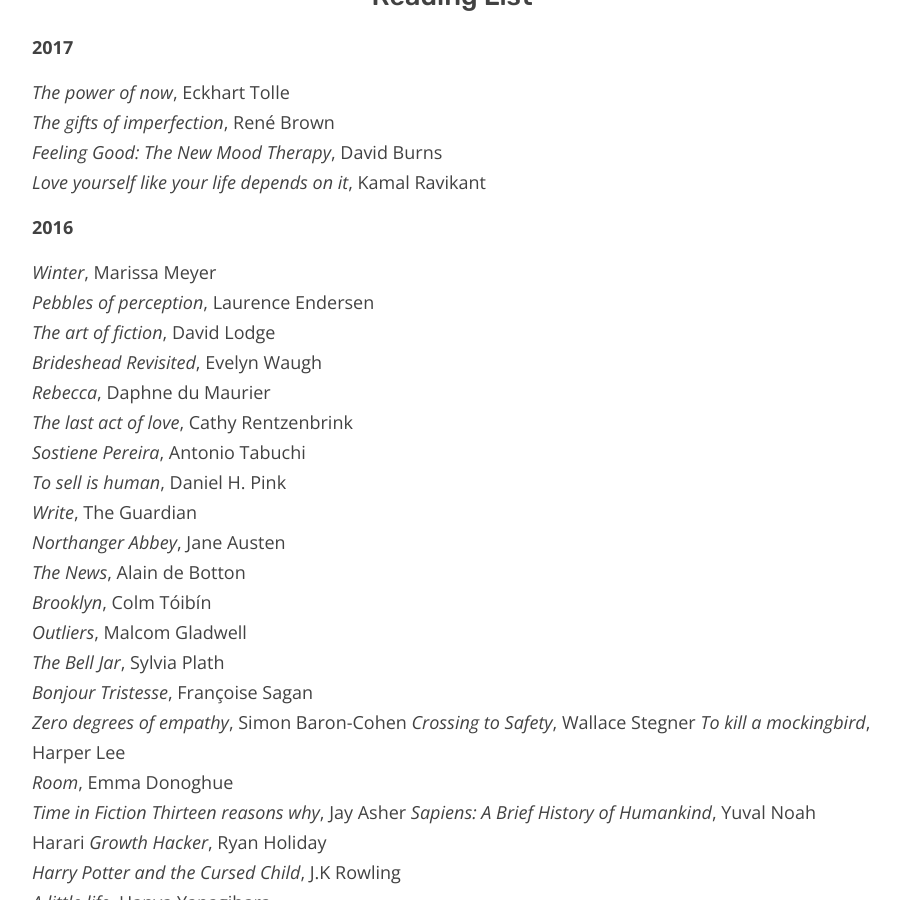
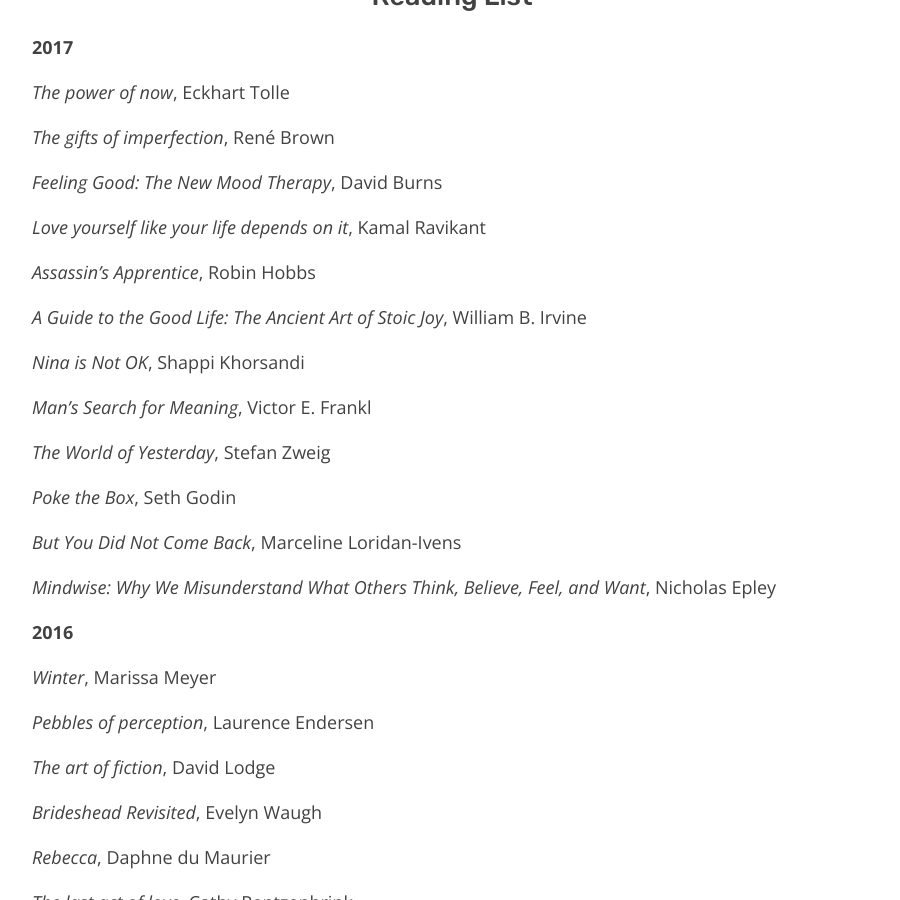
Before and after one commit to irenealgi/readbelow, a Jekyll site: the page built from reading list.md, in a window 1280 px wide and 900 px high, scrolled down 274 px. Shown: the whole window, without its empty margins (188-1088 px from the left). Built offline with Jekyll 4.4.1, drawn with Linux system fonts in a browser that asks for light colours.

Commit message:
Update from Forestry.io - reading list.md

```diff
--- a/reading list.md
+++ b/reading list.md
@@ -1,175 +1,331 @@
 ---
+layout: page
 title: Reading List
-layout: page
 ---
-
 **2017**
 
-_The power of now_,	Eckhart Tolle
-_The gifts of imperfection_,	René Brown
-_Feeling Good: The New Mood Therapy_,	David Burns
-_Love yourself like your life depends on it_,	Kamal Ravikant
+*The power of now*,	Eckhart Tolle
+
+*The gifts of imperfection*,	René Brown
+
+*Feeling Good: The New Mood Therapy*,	David Burns
+
+*Love yourself like your life depends on it*,	Kamal Ravikant
+
+*Assassin's Apprentice*, Robin Hobbs
+
+*A Guide to the Good Life: The Ancient Art of Stoic Joy*, William B. Irvine
+
+*Nina is Not OK*, Shappi Khorsandi
+
+*Man's Search for Meaning*, Victor E. Frankl
+
+*The World of Yesterday*, Stefan Zweig
+
+*Poke the Box*, Seth Godin
+
+*But You Did Not Come Back*, Marceline Loridan-Ivens
+
+*Mindwise: Why We Misunderstand What Others Think, Believe, Feel, and Want*, Nicholas Epley
 
 **2016**
 
-_Winter_, Marissa Meyer
-_Pebbles of perception_, Laurence Endersen
-_The art of fiction_, David Lodge
-_Brideshead Revisited_, Evelyn Waugh
-_Rebecca_, Daphne du Maurier
-_The last act of love_, Cathy Rentzenbrink
-_Sostiene Pereira_, Antonio Tabuchi
-_To sell is human_, Daniel H. Pink
-_Write_, The Guardian
-_Northanger Abbey_, Jane Austen
-_The News_, Alain de Botton
-_Brooklyn_, Colm Tóibín
-_Outliers_, Malcom Gladwell
-_The Bell Jar_, Sylvia Plath
-_Bonjour Tristesse_,	Françoise Sagan
-_Zero degrees of empathy_, Simon Baron-Cohen
-_Crossing to Safety_, Wallace Stegner
-_To kill a mockingbird_,	Harper Lee
-_Room_,	Emma Donoghue
-_Time in Fiction_
-_Thirteen reasons why_, Jay Asher
-_Sapiens: A Brief History of Humankind_, Yuval Noah Harari
-_Growth Hacker_,	Ryan Holiday
-_Harry Potter and the Cursed Child_,	J.K Rowling
-_A little life_,	Hanya Yanagihara
-_Thinking fast and slow_,	Daniel Kahneman
-_The Reader_,	Bernhard Schlink
+*Winter*, Marissa Meyer
+
+*Pebbles of perception*, Laurence Endersen
+
+*The art of fiction*, David Lodge
+
+*Brideshead Revisited*, Evelyn Waugh
+
+*Rebecca*, Daphne du Maurier
+
+*The last act of love*, Cathy Rentzenbrink
+
+*Sostiene Pereira*, Antonio Tabuchi
+
+*To sell is human*, Daniel H. Pink
+
+*Write*, The Guardian
+
+*Northanger Abbey*, Jane Austen
+
+*The News*, Alain de Botton
+
+*Brooklyn*, Colm Tóibín
+
+*Outliers*, Malcom Gladwell
+
+*The Bell Jar*, Sylvia Plath
+
+*Bonjour Tristesse*,	Françoise Sagan
+
+*Zero degrees of empathy*, Simon Baron-Cohen
+*Crossing to Safety*, Wallace Stegner
+*To kill a mockingbird*,	Harper Lee
+
+*Room*,	Emma Donoghue
+
+*Time in Fiction*
+*Thirteen reasons why*, Jay Asher
+*Sapiens: A Brief History of Humankind*, Yuval Noah Harari
+*Growth Hacker*,	Ryan Holiday
+
+*Harry Potter and the Cursed Child*,	J.K Rowling
+
+*A little life*,	Hanya Yanagihara
+
+*Thinking fast and slow*,	Daniel Kahneman
+
+*The Reader*,	Bernhard Schlink
 
 **2015**
 
-_The Miniaturist_, Jessie Burton
-_A Long Way Down_, Nick Hornby
-_Voyage in the Dark_, Jean Rhys
-_The Aftermath_, Rhidian Brook
-_Wonder_, R.J. Palacio
-_Twenty Thousand Streets Under the Sky_, Patrick Hamilton
-_Breaking Away_, Anna Gavalda
-_The Tiny Wife_, Andrew Kaufman
-_Me and You_, Niccolò Ammaniti
-_Academy Street_, Mary Costello
-_May We Be Forgiven_, A.M. Homes
-_Only Ever Yours_, Louise O'Neill
-_Moon Tiger_, Penelope Lively
-_Ada, or Ardor: A Family Chronicle_, Vladimir Nabokov
-_The Remains of the Day_, Kazuo Ishiguro
-_The kiss_, Anton Chekhov
-_Up at the Villa_, W. Somerset Maugham
-_Cloud Atlas_, David Mitchell
-_Living, Thinking, Looking: Essays_, Siri Hustvedt
-_Writer´s Diary_, Virginia and Leonard Woolf
-_Fairest (The Lunar Chronicles, #3.5)_, Marissa Meyer
-_The story of the night_, Colm Toibín
-_All the light we cannot see_, Anthony Doerr
-_Far from the madding crowd_, Thomas Hardy
-_On writing_, Stephen King
+*The Miniaturist*, Jessie Burton
+
+*A Long Way Down*, Nick Hornby
+
+*Voyage in the Dark*, Jean Rhys
+
+*The Aftermath*, Rhidian Brook
+
+*Wonder*, R.J. Palacio
+
+*Twenty Thousand Streets Under the Sky*, Patrick Hamilton
+
+*Breaking Away*, Anna Gavalda
+
+*The Tiny Wife*, Andrew Kaufman
+
+*Me and You*, Niccolò Ammaniti
+
+*Academy Street*, Mary Costello
+
+*May We Be Forgiven*, A.M. Homes
+
+*Only Ever Yours*, Louise O'Neill
+
+*Moon Tiger*, Penelope Lively
+
+*Ada, or Ardor: A Family Chronicle*, Vladimir Nabokov
+
+*The Remains of the Day*, Kazuo Ishiguro
+
+*The kiss*, Anton Chekhov
+
+*Up at the Villa*, W. Somerset Maugham
+
+*Cloud Atlas*, David Mitchell
+
+*Living, Thinking, Looking: Essays*, Siri Hustvedt
+
+*Writer´s Diary*, Virginia and Leonard Woolf
+
+*Fairest (The Lunar Chronicles, #3.5)*, Marissa Meyer
+
+*The story of the night*, Colm Toibín
+
+*All the light we cannot see*, Anthony Doerr
+
+*Far from the madding crowd*, Thomas Hardy
+
+*On writing*, Stephen King
 
 **2014**
 
-_We Need to Talk About Kevin_,	Lionel Shriver
-_Estupor y temblores_,	Amélie Nothomb
-_Miss Pettigrew Lives For A Day_,	Winifred Watson
-_The Years_,	Virginia Woolf
-_Cress (The Lunar Chronicles, #3)_,	Marissa Meyer
-_Goodbye Tsugumi_,	Banana Yoshimoto
-_Las vidas privadas de Pippa Lee_,	Rebecca Miller
-_Before I go to sleep_,	S.J. Watson
-_The Cuckoo's Calling_,	Robert Galbraith
-_Sweet tooth_,	Ian McEwan
-_Every Day_,	David Leviathan
-_Z: Zelda Fitzgerald_,	Therese Anne Fowler
-_One step too far_,	Tina Seskis
-_Annabel_,	Kathleen Winter
-_The girl with all the gifts_,	M.R. Carey
-_Jack_,	A.M Homes
-_The Fault in Our Stars_,	John Green
-_The Summer Without Men_,	Siri Hustvedt
-_The Spectacular Now_,	Tim Tharp
-_The Illusion of Separateness_,	Simon Van Booy
-_The Woman in Black_,	Susan Hill
-_Metroland_,	Julian Barnes
-_White Horse_,	Yan Ge
-_Thirst for Love_,	Yukio Mishima
-_Stoner_,	John Williams
-_The End of the Affair_,	Graham Greene
-_You're not proper_,	Tariq Mehmood
-_The silent striker_,	Peter Khalu
-_We are all completely beside ourselves_,	Karen Joy Fowler
-_The Virgins_,	Pamela Erens
-_If I stay_,	Gayle Forman
-_Where she went_,	Gayle Forman
-_Brewster_,	Mark Slouka
-_Being Me_,	Peter Khalu
-_The misunderstanding_,	Irène Némirovsky
-_The Buddha in the Attic_,	Julie Otsuka
-_The shock of the fall_,	Nathan Filer
-_Under the skin_,	Michel Faber
-_Bound to secrecy_,	Vamba Sherif
+*We Need to Talk About Kevin*,	Lionel Shriver
+
+*Estupor y temblores*,	Amélie Nothomb
+
+*Miss Pettigrew Lives For A Day*,	Winifred Watson
+
+*The Years*,	Virginia Woolf
+
+*Cress (The Lunar Chronicles, #3)*,	Marissa Meyer
+
+*Goodbye Tsugumi*,	Banana Yoshimoto
+
+*Las vidas privadas de Pippa Lee*,	Rebecca Miller
+
+*Before I go to sleep*,	S.J. Watson
+
+*The Cuckoo's Calling*,	Robert Galbraith
+
+*Sweet tooth*,	Ian McEwan
+
+*Every Day*,	David Leviathan
+
+*Z: Zelda Fitzgerald*,	Therese Anne Fowler
+
+*One step too far*,	Tina Seskis
+
+*Annabel*,	Kathleen Winter
+
+*The girl with all the gifts*,	M.R. Carey
+
+*Jack*,	A.M Homes
+
+*The Fault in Our Stars*,	John Green
+
+*The Summer Without Men*,	Siri Hustvedt
+
+*The Spectacular Now*,	Tim Tharp
+
+*The Illusion of Separateness*,	Simon Van Booy
+
+*The Woman in Black*,	Susan Hill
+
+*Metroland*,	Julian Barnes
+
+*White Horse*,	Yan Ge
+
+*Thirst for Love*,	Yukio Mishima
+
+*Stoner*,	John Williams
+
+*The End of the Affair*,	Graham Greene
+
+*You're not proper*,	Tariq Mehmood
+
+*The silent striker*,	Peter Khalu
+
+*We are all completely beside ourselves*,	Karen Joy Fowler
+
+*The Virgins*,	Pamela Erens
+
+*If I stay*,	Gayle Forman
+
+*Where she went*,	Gayle Forman
+
+*Brewster*,	Mark Slouka
+
+*Being Me*,	Peter Khalu
+
+*The misunderstanding*,	Irène Némirovsky
+
+*The Buddha in the Attic*,	Julie Otsuka
+
+*The shock of the fall*,	Nathan Filer
+
+*Under the skin*,	Michel Faber
+
+*Bound to secrecy*,	Vamba Sherif
 
 **2013**
 
-_The Perks of Being a Wallflower_, Stephen Chbosky
-_The Handmaid's Tale_,	Margaret Atwood
-_Apples_,	Richard Milward
-_The Casual Vacancy_,	J.K. Rowling
-_The Girls of Slender Means_,	Muriel Spark
-_The Bookshop_,	Penelope Fitzgerald
-_The Silver Linings Playbook_,	Matthew Quick
-_What I loved_,	Siri Hustvedt
-_Scarlet_,	Marissa Meyer
-_The gathering_,	Anne Enright
-_A Home at the End of the World_,	Michael Cunningham
-_La Carte et le Territoire_,	Michel Houellebecq
-_Donde los Árboles cantan_,	Laura Gallego
-_Enduring Love_,	Ian McEwan
-_Questa storia_,	Alessandro Baricco
-_Brave New World_,	Aldous Huxley
-_The Museum of Innocence_,	Orhan Pamuk
-_The Blind Assassin_,	Margaret Atwood
-_El hombre sentimental_,	Javier Marías
-_50 Sombras de Grey_,	E.L. James
-_Uglies_,	Scott Westerfeld
-_By Nightfall_,	Michael Cunningham
-_The heart is a lonely hunter_,	Carson McCullers
-_El curioso caso del perro a medianoche_,	Mark Haddon
-_The Sense of an Ending_,	Julian Barnes
-_In One Person_, John Irving
-_The Little Stranger_,	Sarah Waters
-_Gone Girl_,	Gillian Flynn
-_El cel de Lisboa_,	Marina Rubio i Martori
-_The sorrows of an American_,	Siri Hustvedt
+*The Perks of Being a Wallflower*, Stephen Chbosky
+
+*The Handmaid's Tale*,	Margaret Atwood
+
+*Apples*,	Richard Milward
+
+*The Casual Vacancy*,	J.K. Rowling
+
+*The Girls of Slender Means*,	Muriel Spark
+
+*The Bookshop*,	Penelope Fitzgerald
+
+*The Silver Linings Playbook*,	Matthew Quick
+
+*What I loved*,	Siri Hustvedt
+
+*Scarlet*,	Marissa Meyer
+
+*The gathering*,	Anne Enright
+
+*A Home at the End of the World*,	Michael Cunningham
+
+*La Carte et le Territoire*,	Michel Houellebecq
+
+*Donde los Árboles cantan*,	Laura Gallego
+
+*Enduring Love*,	Ian McEwan
+
+*Questa storia*,	Alessandro Baricco
+
+*Brave New World*,	Aldous Huxley
+
+*The Museum of Innocence*,	Orhan Pamuk
+
+*The Blind Assassin*,	Margaret Atwood
+
+*El hombre sentimental*,	Javier Marías
+
+*50 Sombras de Grey*,	E.L. James
+
+*Uglies*,	Scott Westerfeld
+
+*By Nightfall*,	Michael Cunningham
+
+*The heart is a lonely hunter*,	Carson McCullers
+
+*El curioso caso del perro a medianoche*,	Mark Haddon
+
+*The Sense of an Ending*,	Julian Barnes
+
+*In One Person*, John Irving
+
+*The Little Stranger*,	Sarah Waters
+
+*Gone Girl*,	Gillian Flynn
+
+*El cel de Lisboa*,	Marina Rubio i Martori
+
+*The sorrows of an American*,	Siri Hustvedt
 
 **2012**
 
-_Vanity Fair_,	William Makepeace Thackeray
-_The age of innocence_,	Edith Wharton
-_Cinder_,	Marissa Meyer
-_The Hunger Games (The Hunger Games, #1)_,	Suzanne Collins
-_Catching Fire (The Hunger Games, #2)_,	Suzanne Collins
-_Mockingjay (The Hunger Games, #3)_, Suzanne Collins
-_Crime and Punishment_,	Fyodor Dostoyevsky
-_The Marriage Plot_,	Jeffrey Eugenides
-_The Pact_,	Jodi Picoult
-_Trainspotting_,	Irvine Welsh
-_The Corrections_,	Jonathan Franzen
-_A Tree Grows in Brooklyn_,	Betty Smith
-_Mrs. Dalloway_,	Virginia Woolf
-_The Hours_,	Michael Cunningham
-_The Virgin Suicides_,	Jeffrey Eugenides
-_The Phantom of the Opera_,	Gaston Leroux
-_Never Let Me Go_, Kazuo Ishiguro
-_When We Were Orphans_,	Kazuo Ishiguro
-_The History of Love_,	Nicole Krauss
-_1984_,	George Orwell
-_Beat the Reaper (Peter Brown #1)_,	Josh Bazell
-_Forgotten_,	Cat Patrick
-_The Help_,	Kathryn Stockett
-_La voz dormida_,	Dulce Chacón
-_Esta noche dime que me quieres_,	Federico Moccia
-_The Book Thief_,	Markus Zusak
-_The Particular Sadness of Lemon Cake_,	Aimee Bender
-_I Am the Messenger_,	Markus Zusak
+*Vanity Fair*,	William Makepeace Thackeray
+
+*The age of innocence*,	Edith Wharton
+
+*Cinder*,	Marissa Meyer
+
+*The Hunger Games (The Hunger Games, #1)*,	Suzanne Collins
+
+*Catching Fire (The Hunger Games, #2)*,	Suzanne Collins
+
+*Mockingjay (The Hunger Games, #3)*, Suzanne Collins
+
+*Crime and Punishment*,	Fyodor Dostoyevsky
+
+*The Marriage Plot*,	Jeffrey Eugenides
+
+*The Pact*,	Jodi Picoult
+
+*Trainspotting*,	Irvine Welsh
+
+*The Corrections*,	Jonathan Franzen
+
+*A Tree Grows in Brooklyn*,	Betty Smith
+
+*Mrs. Dalloway*,	Virginia Woolf
+
+*The Hours*,	Michael Cunningham
+
+*The Virgin Suicides*,	Jeffrey Eugenides
+
+*The Phantom of the Opera*,	Gaston Leroux
+
+*Never Let Me Go*, Kazuo Ishiguro
+
+*When We Were Orphans*,	Kazuo Ishiguro
+*The History of Love*,	Nicole Krauss
+
+*1984*,	George Orwell
+
+*Beat the Reaper (Peter Brown #1)*,	Josh Bazell
+
+*Forgotten*,	Cat Patrick
+
+*The Help*,	Kathryn Stockett
+
+*La voz dormida*,	Dulce Chacón
+
+*Esta noche dime que me quieres*,	Federico Moccia
+
+*The Book Thief*,	Markus Zusak
+
+*The Particular Sadness of Lemon Cake*,	Aimee Bender
+
+*I Am the Messenger*,	Markus Zusak
```
